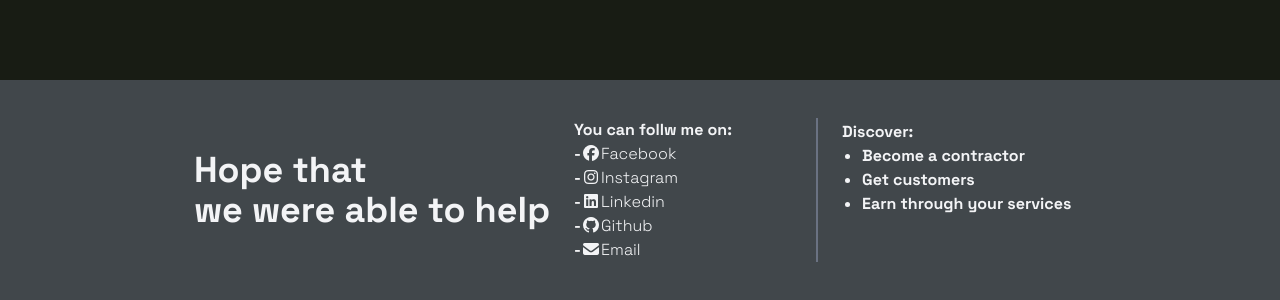
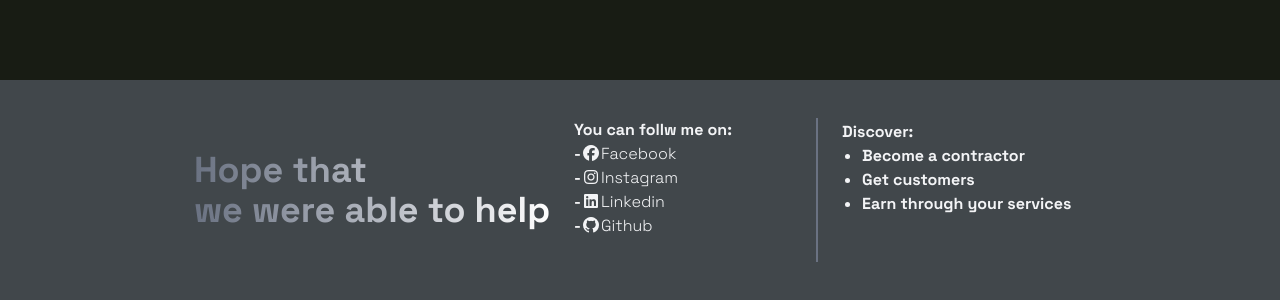
Before and after one commit to Samrat-Deula7/E-Kam, a React (Vite) app in the folder frontend/: page /services in a window 1280 px wide. Shown: the part 720-1020 px from the top of the page. Built offline with nearby package versions, Linux system fonts and the light colour scheme.

Commit message:
Adding links to the footer

```diff
--- a/frontend/src/Footer.jsx
+++ b/frontend/src/Footer.jsx
@@ -1,31 +1,30 @@
 const Footer = () => {
   return (
     <div className="flex items-center justify-center gap-x-3   mb-0 min-w-screen py-6 px-4  bg-gray-500/50   h-auto">
-      <div className="hidden md:flex font-bold text-4xl  flex-col">
+      <div className="hidden md:flex font-bold text-4xl  flex-col  bg-linear-to-r from-gray-500 to-white bg-clip-text text-transparent ">
         <h1>Hope that </h1>
         <h1>we were able to help</h1>
       </div>
       <div className=" w-64 flex flex-col px-3 py-4b font-bold h-36 border-r-2 border-gray-500">
         <h1>You can follw me on:</h1>
-        <a href="" target="_blank">
+        <a href="https://www.facebook.com/samrat.deula.52" target="_blank">
           -<i class="fa-brands fa-facebook"></i>
           <span className="font-light">Facebook</span>
         </a>
-        <a href="" target="_blank">
+        <a href="https://www.instagram.com/deula.samrat/" target="_blank">
           -<i class="fa-brands fa-instagram"></i>
           <span className="font-light">Instagram</span>
         </a>
-        <a href="" target="_blank">
+        <a
+          href="https://www.linkedin.com/in/samrat-deula-412531369/"
+          target="_blank"
+        >
           -<i class="fa-brands fa-linkedin"></i>
           <span className="font-light">Linkedin</span>
         </a>
-        <a href="" target="_blank">
+        <a href="https://github.com/Samrat-Deula7" target="_blank">
           -<i class="fa-brands fa-github"></i>
           <span className="font-light">Github</span>
-        </a>
-        <a href="" target="_blank">
-          -<i class="fa-solid fa-envelope"></i>
-          <span className="font-light">Email</span>
         </a>
       </div>
       <div className=" w-64 flex flex-col px-3 py-4 font-bold h-43">
```
